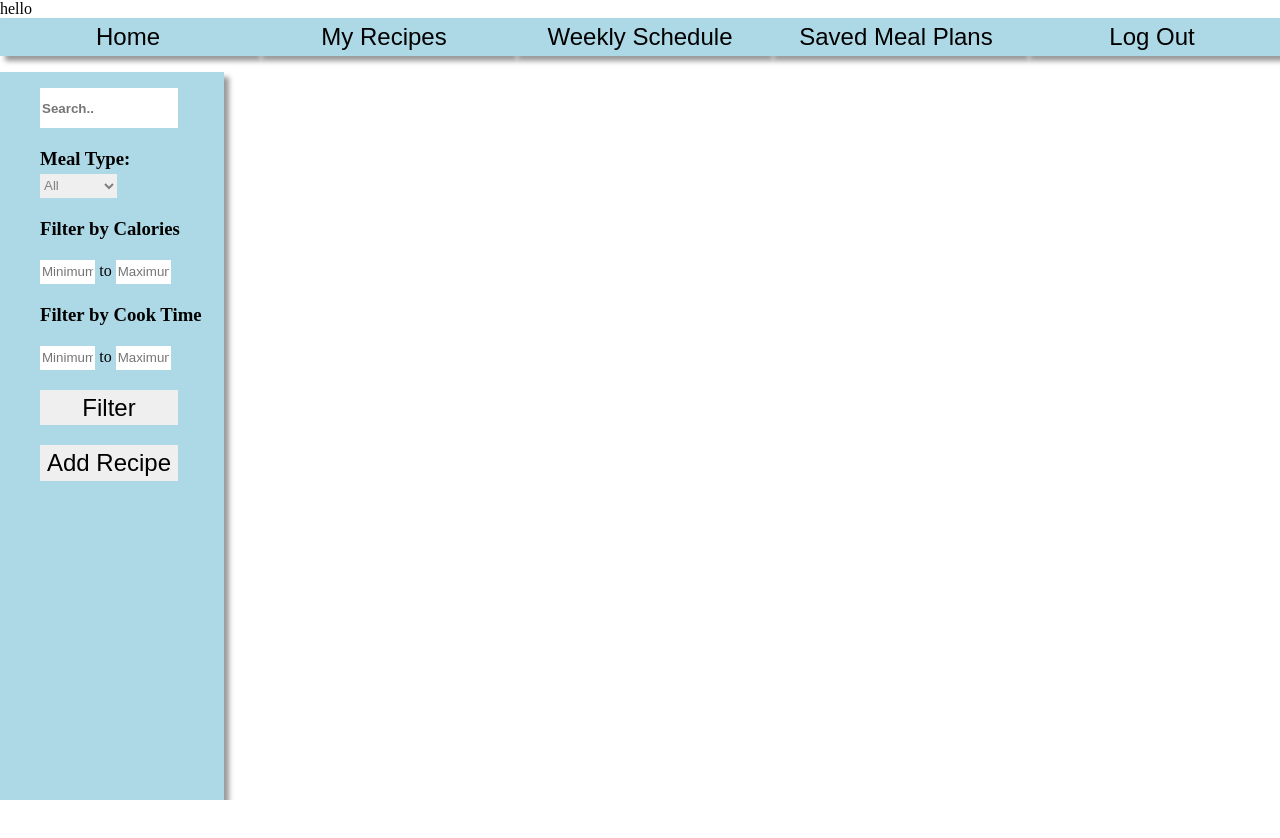
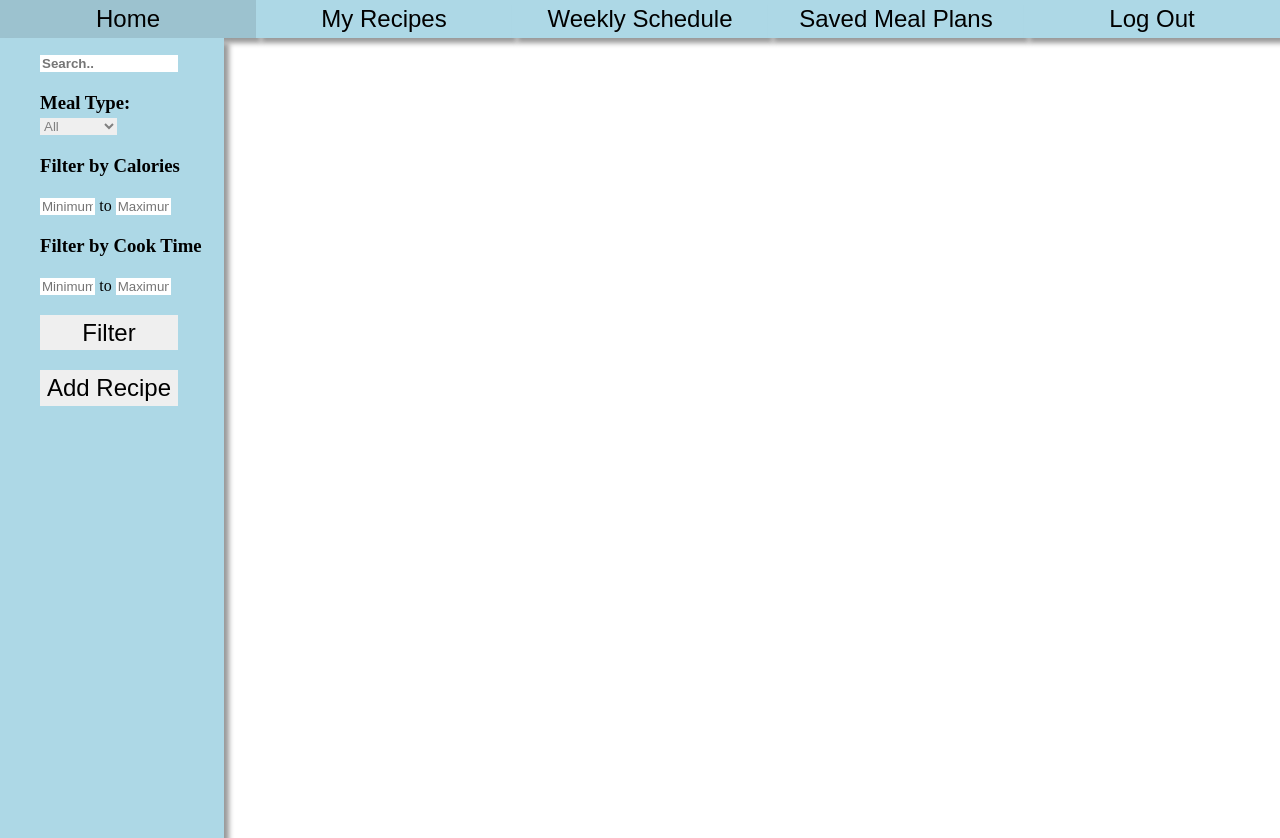
Before and after one commit to ZTurtle/WebDev, a PHP site: page /View/recipeView.php in a window 1280 px wide. Before the commit the page ends 800 px from the top, so only its background shows below. Run offline with PHP 8.4, Linux system fonts and the light colour scheme; the template is opened without the code that fills it, so the values that code supplies are empty.

Commit message:
debug removal

```diff
--- a/WebDevProject/View/recipeView.php
+++ b/WebDevProject/View/recipeView.php
@@ -39,9 +39,6 @@
 
 
 ?>
-
-<?php echo "hello"?>
-
 <?php include 'pageHeader.php' ?>
 <head>
     <title>Recipe List</title>
```
